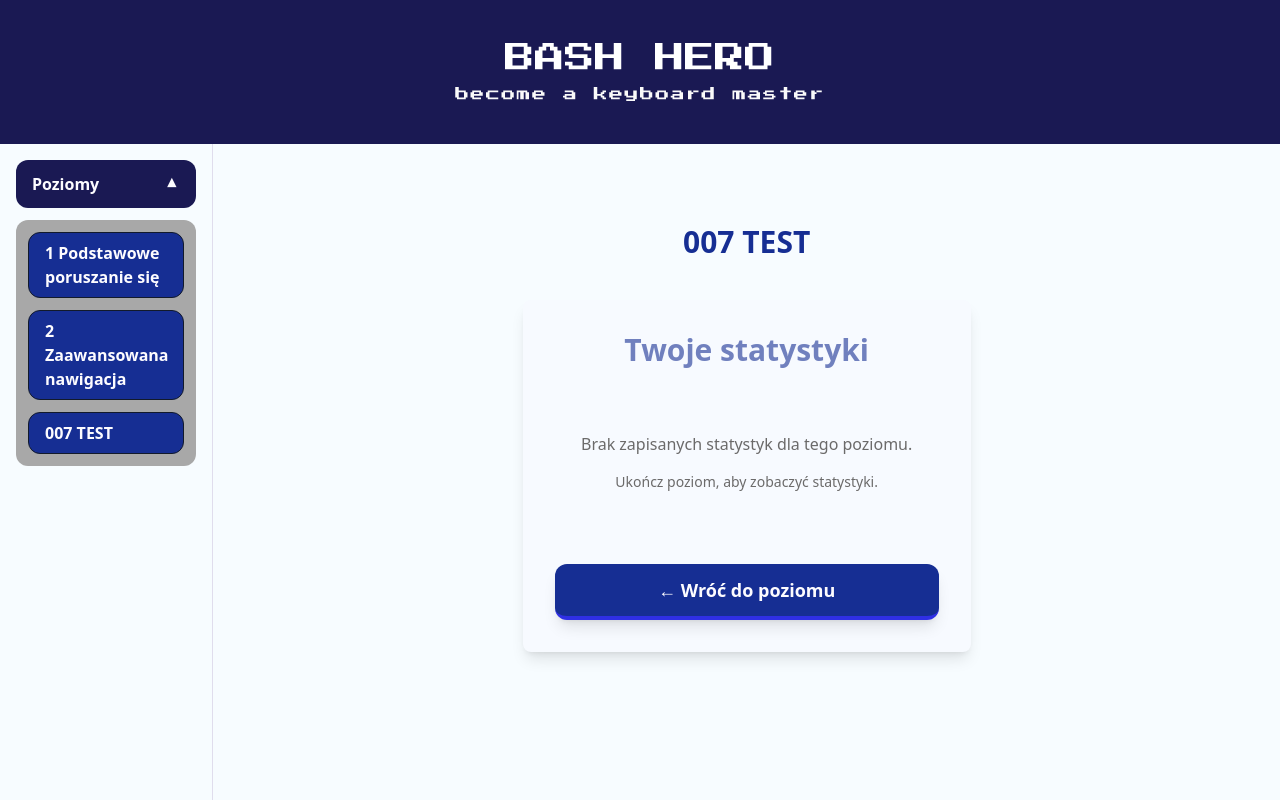
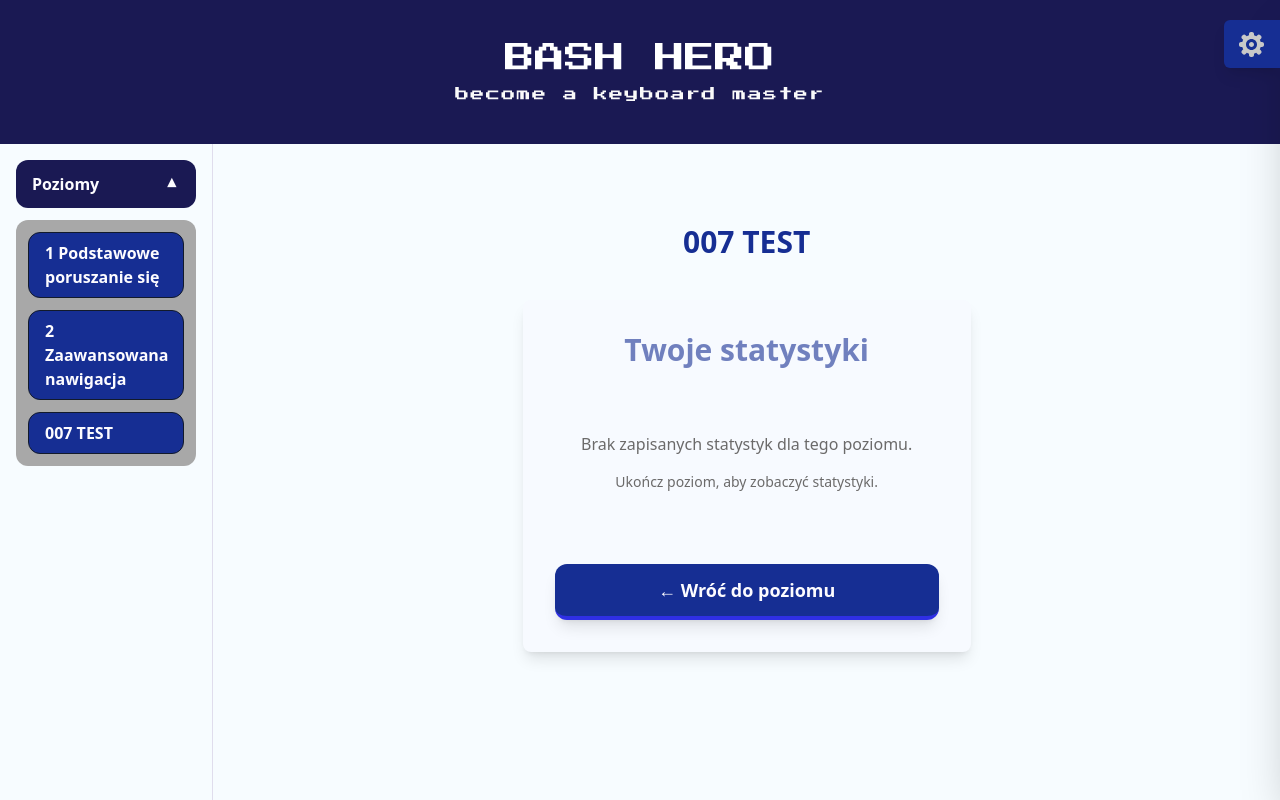
Before and after one commit to BashHero-Foundation/BashHero, a Next.js app: page /game/00/stats in a window 1280 px wide. Shown: the top 800 px of the page. Built offline with nearby package versions, Linux system fonts and the light colour scheme.

Commit message:
Settings on statistics page

```diff
--- a/components/StatsPageContent.tsx
+++ b/components/StatsPageContent.tsx
@@ -2,11 +2,15 @@
 import { useEffect, useState } from "react";
 import { Menu } from "./menu";
 import { LevelStats, StatsPageContentProps } from "@/app/types";
+import SettingsSidebar from "./settings";
 
 
 export function StatsPageContent({ level }: StatsPageContentProps) {
   const [stats, setStats] = useState<LevelStats | null>(null);
   const [isLoading, setIsLoading] = useState(true);
+
+  // settings sidebar
+  const [settingsOpen, setSettingsOpen] = useState(false);
 
   useEffect(() => {
     // Get stats from localStorage
@@ -32,6 +36,12 @@ export function StatsPageContent({ level }: StatsPageContentProps) {
       <div className="w-1/6 p-4 border-r border-border-separator ">
         <Menu />
       </div>
+
+      <SettingsSidebar
+                  open={settingsOpen}
+                  onClose={() => setSettingsOpen(false)}
+                  onOpen={() => setSettingsOpen(true)}
+      />
 
       {/* Main Content */}
       <div className="w-5/6 flex flex-col items-center pt-20">
```
